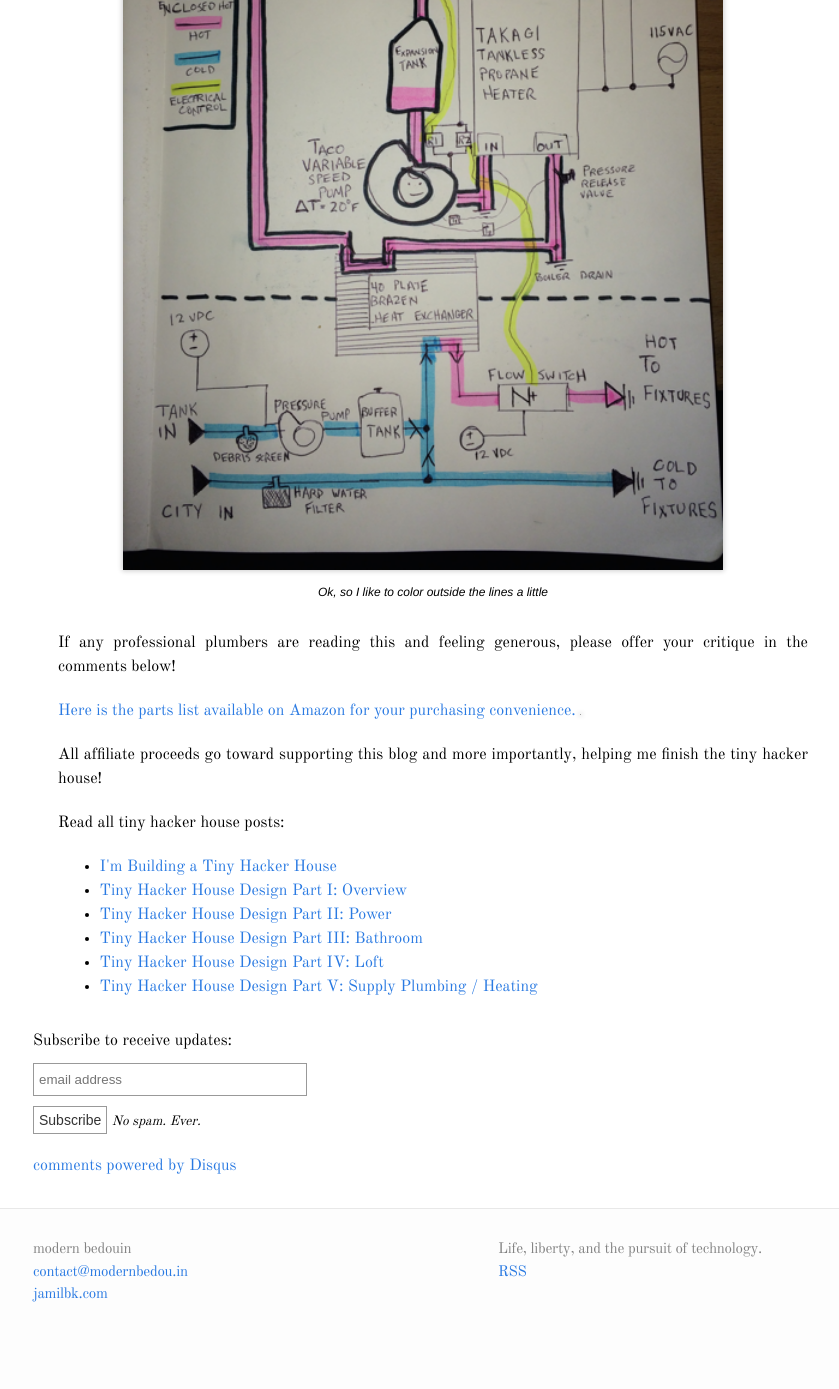
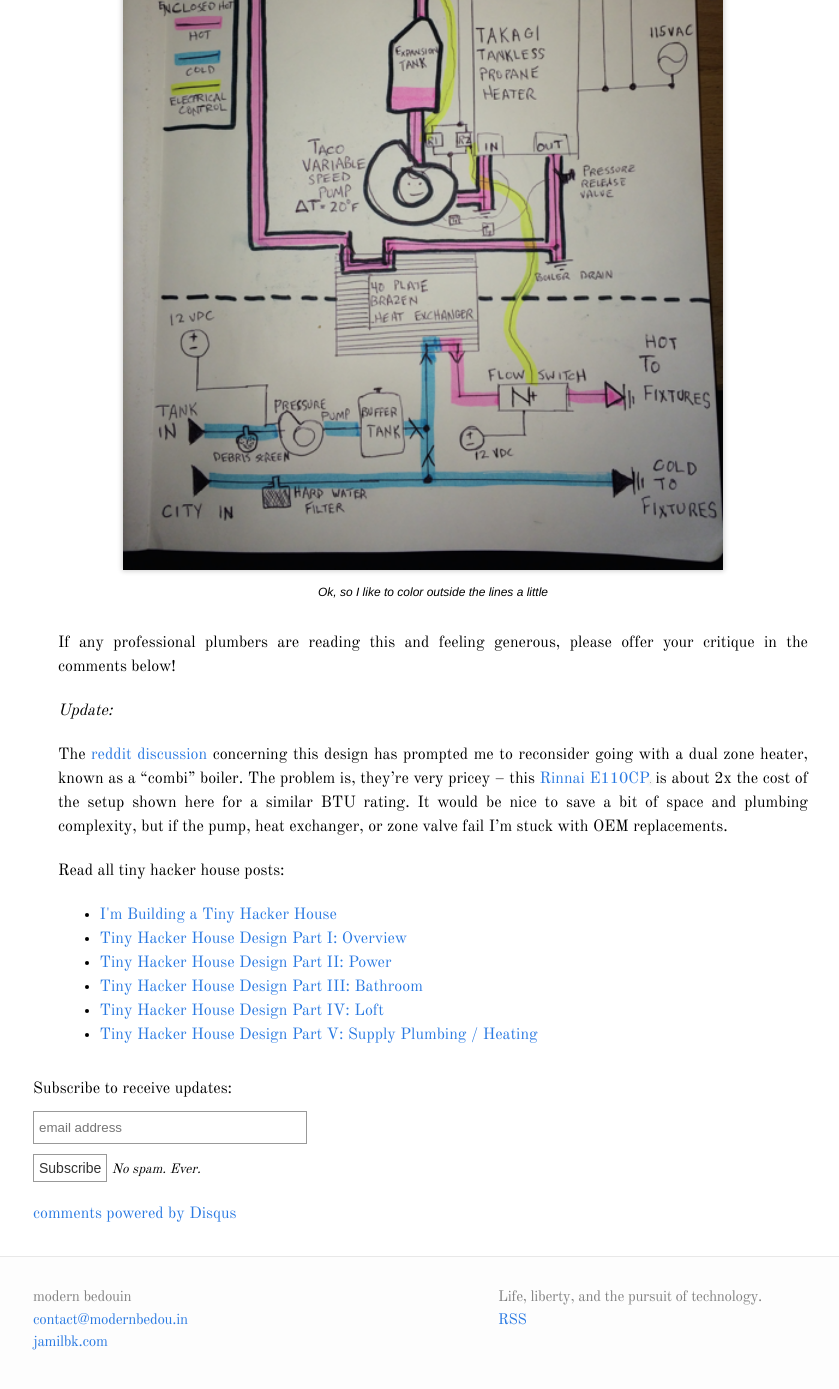
Before and after one commit to jamilbk/modernbedou.in, a Jekyll site: the page built from _posts/2015-01-22-tiny-hacker-house-design-part-v-plumbing-heating.markdown, in a window 1280 px wide and 1400 px high, scrolled down 5624 px. Shown: the top 1389 px of the window, without its empty margins (207-1046 px from the left). Built offline with Jekyll 4.4.1, drawn with Linux system fonts in a browser that asks for light colours; comment, search, counter and statistics services are not loaded; before the commit the page ends 6976 px from its top, so only the background shows below that.

Commit message:
update with rinnai link

```diff
--- a/_posts/2015-01-22-tiny-hacker-house-design-part-v-plumbing-heating.markdown
+++ b/_posts/2015-01-22-tiny-hacker-house-design-part-v-plumbing-heating.markdown
@@ -221,10 +221,10 @@
 |No|Yes|On|Bypass|
 
 So if I'm showering and it's cold outside, the pump is on and the thermostat
-switches the zone valve to the floor loop. If I'm showering in the summer,
-the pump is on but the zone valve is set to bypass the floor loop so as not to heat up the
-house. The water heater fires up automatically when it senses flow above 0.5
-GPM, so the pump triggers the water heater in this setup.
+switches the zone valve to the floor loop. If I'm showering in the summer, the
+pump is on but the zone valve is set to bypass the floor loop so as not to heat
+up the house. The water heater fires up automatically when it senses flow above
+0.5 GPM, so the pump triggers the water heater in this setup.
 
 Add in a couple relays to provide the switching and I should be good to go.
 
@@ -243,12 +243,14 @@
 If any professional plumbers are reading this and feeling generous,
 please offer your critique in the comments below!
 
-<div class="affiliate">
-<a target="_blank" href="http://www.amazon.com/gp/registry/wishlist/3UO2734WKC9ZX/?ie=UTF8&camp=1789&creative=390957&linkCode=ur2&tag=modebedo-20&linkId=MEA4QQYH5C4GCF5I">Here is the parts list available on Amazon for your purchasing convenience.</a>
-<img src="https://ir-na.amazon-adsystem.com/e/ir?t=modebedo-20&l=ur2&o=1" width="1" height="1" border="0" alt="" style="border:none !important; margin:0px !important;" />
-</div>
+_Update:_
 
-All affiliate proceeds go toward supporting this blog and more importantly,
-helping me finish the tiny hacker house!
+The [reddit discussion](http://www.reddit.com/r/TinyHouses/comments/2tdin6/finally_finished_my_tiny_house_radiant_floor/)
+concerning this design has prompted me to reconsider going with a dual zone heater, known as a "combi"
+boiler. The problem is, they're very pricey -- this
+<a href="http://www.amazon.com/gp/product/B0082LSCKO/ref=as_li_tl?ie=UTF8&camp=1789&creative=390957&creativeASIN=B0082LSCKO&linkCode=as2&tag=modebedo-20&linkId=265ZGRACS6NKR7PD">Rinnai E110CP</a><img src="http://ir-na.amazon-adsystem.com/e/ir?t=modebedo-20&l=as2&o=1&a=B0082LSCKO" width="1" height="1" border="0" alt="" style="border:none !important; margin:0px !important;" />
+is about 2x the cost of the setup shown here for a similar BTU rating. It would
+be nice to save a bit of space and plumbing complexity, but if the pump, heat
+exchanger, or zone valve fail I'm stuck with OEM replacements.
 
 {% include all_design_posts.markdown %}
--- a/css/modernbedouin.css
+++ b/css/modernbedouin.css
@@ -37,7 +37,8 @@
   border-top: none;
 }
 
-div.affiliate img {
+/* Fix Amazon affiliate links */
+.post-content img[src*="amazon-adsystem.com"] {
   max-width: 1px;
   max-height: 1px;
 }
```
